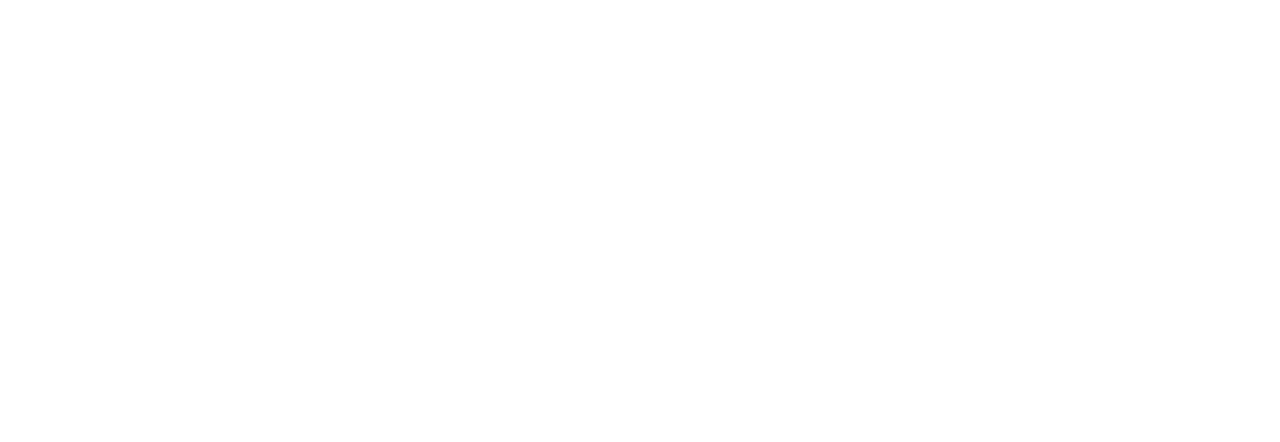
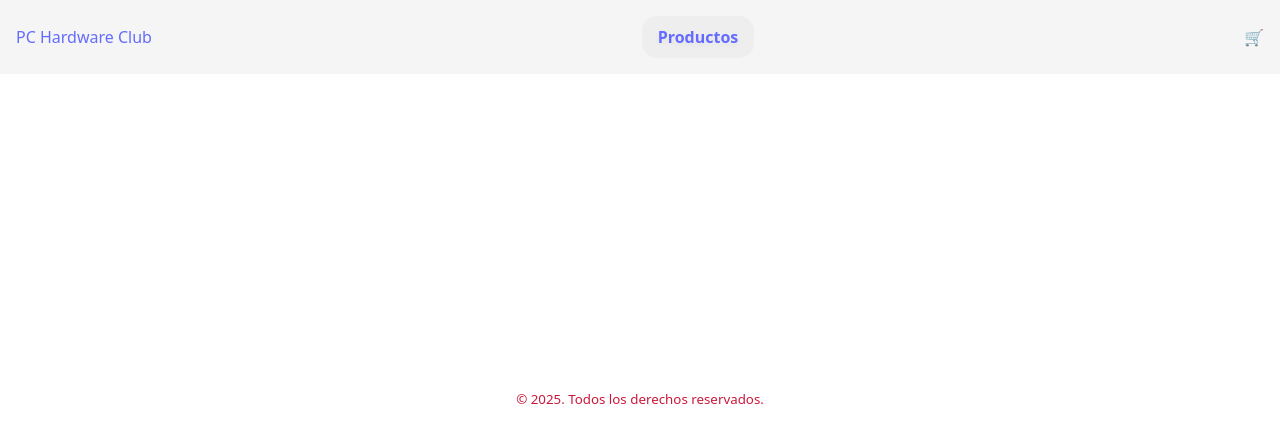
Before and after one commit to mathxlat/talentotech-reactjs-proyecto, a React (Vite) app: page /carrito in a window 1280 px wide. Before the commit this address had no page. Shown: the top 442 px of the page. Built offline with nearby package versions, Linux system fonts and the light colour scheme.

Commit message:
Refactor App component

```diff
--- a/src/App.tsx
+++ b/src/App.tsx
@@ -1,12 +1,18 @@
 import { BrowserRouter, Route, Routes } from "react-router-dom";
+import { Header } from "./components/Header/Header";
+import { Footer } from "./components/Footer/Footer";
+import { ItemListContainer } from "./components/ItemListContainer/ItemListContainer";
 import "./App.css";
 
 function App() {
     return (
         <BrowserRouter>
+            <Header />
             <Routes>
-
+                <Route index element={<ItemListContainer />} />
+                <Route path="/productos" element={<ItemListContainer />} />
             </Routes>
+            <Footer />
         </BrowserRouter>
     );
 }
```
